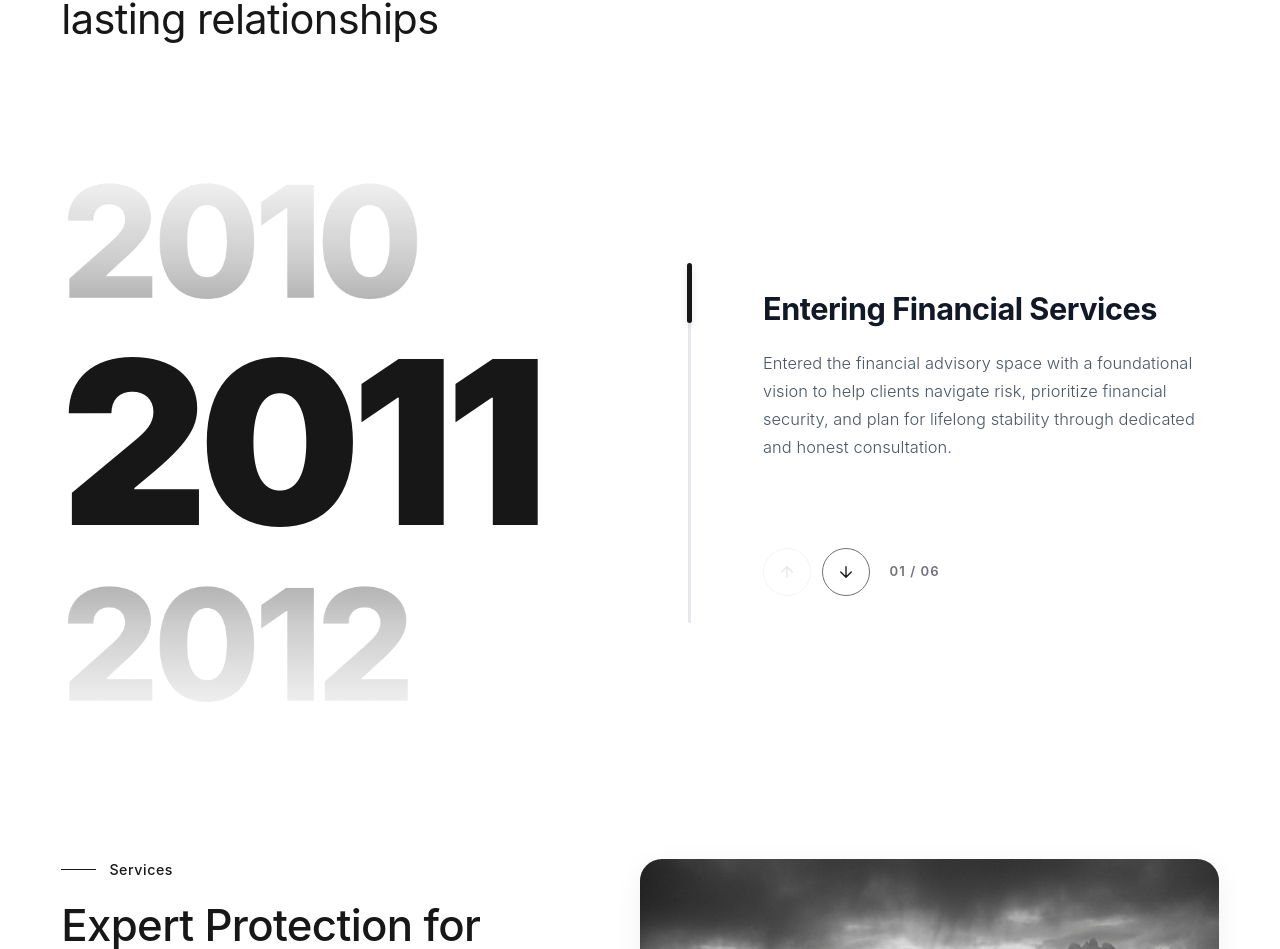
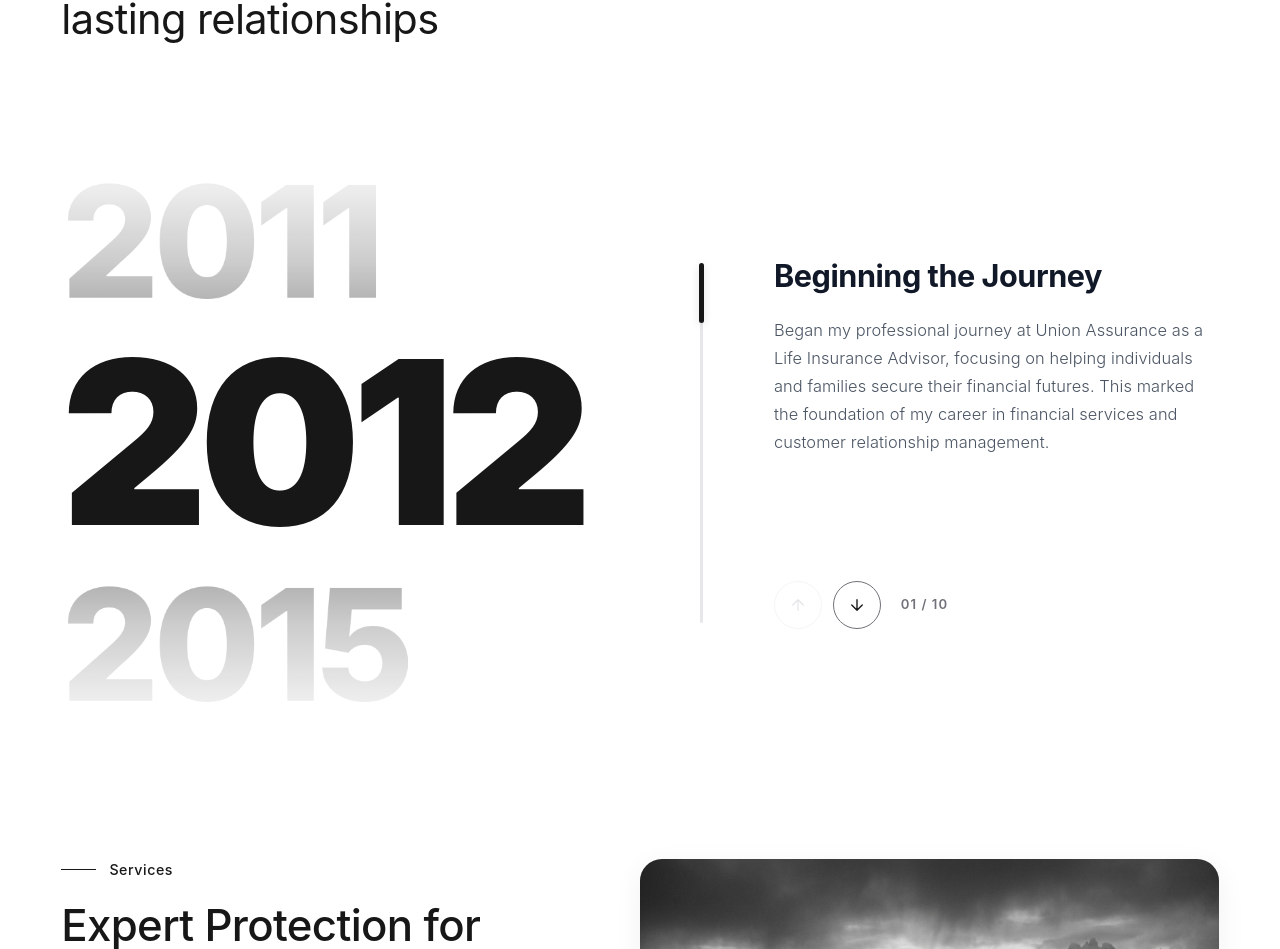
Before and after one commit to ChemyDigi/pk-web, a Next.js app: page /about in a window 1280 px wide. Shown: the part 2059-3008 px from the top of the page. Built offline with nearby package versions, Linux system fonts and the light colour scheme; a web font is replaced by a local one.

Commit message:
feat(about): update career journey timeline milestones from 2012 to 2026

```diff
--- a/components/about/AboutTimeline.tsx
+++ b/components/about/AboutTimeline.tsx
@@ -11,72 +11,99 @@ interface Milestone {
 
 const milestones: Milestone[] = [
   {
-    year: "2011",
-    title: "Entering Financial Services",
+    year: "2012",
+    title: "Beginning the Journey",
     description: (
       <>
-        Entered the financial advisory space with a foundational vision to help clients
-        navigate risk, prioritize financial security, and plan for lifelong stability through
-        dedicated and honest consultation.
-      </>
-    ),
-  },
-  {
-    year: "2012",
-    title: "The Journey Begins",
-    description: (
-      <>
-        Began the professional journey as a <strong>Life Insurance Advisor</strong>, helping
-        individuals and families understand the importance of financial protection. This role
-        created a strong foundation in client service, needs-based consultation, and building
-        relationships based on trust and responsibility.
+        Began my professional journey at Union Assurance as a Life Insurance Advisor, focusing on helping individuals and families secure their financial futures. This marked the foundation of my career in financial services and customer relationship management.
       </>
     ),
   },
   {
     year: "2015",
-    title: "Advisory Excellence & Growth",
+    title: "Advancing as a Financial Advisor",
     description: (
       <>
-        Broadened advisory scope into comprehensive wealth preservation, retirement planning,
-        and personalized family coverage, achieving top-tier advisory milestones and industry benchmarks.
+        Progressed into the role of Personal Financial Advisor, taking on greater responsibilities in financial consultation and client relationship management. This transition marked an important step in my professional development.
+      </>
+    ),
+  },
+  {
+    year: "2017",
+    title: "Achieving Platinum Recognition",
+    description: (
+      <>
+        Received the Platinum Award in the Advisor Category at the Union Assurance Annual Awards 2017. This recognition marked an important achievement in my advisory career, reflecting dedication and consistent professional performance.
       </>
     ),
   },
   {
     year: "2018",
-    title: "Leadership & Unit Development",
+    title: "Stepping into Leadership",
     description: (
       <>
-        Stepped into leadership, establishing and mentoring high-performing sales units with a
-        shared vision of ethical advice, continuous learning, and client dedication.
+        Advanced into the role of Senior Agency Development Manager, marking my transition towards leadership and agency development. This year also included participation in the 9th Marketing & Sales Forum of the Insurance Association of Sri Lanka.
       </>
     ),
   },
   {
-    year: "2021",
-    title: "Associate Regional Sales Manager",
+    year: "2019",
+    title: "Excellence in Business Development",
     description: (
       <>
-        Elevated to <strong>Associate Regional Sales Manager</strong>, expanding market reach,
-        fostering key affinity group partnerships, and driving regional organizational success.
+        Took on the role of Business Development Officer, expanding my responsibilities in business growth and agency performance. Earned the Silver Award and 1st Runner-Up recognition for Best Business Development Officer at the Union Assurance Annual Awards 2019.
+      </>
+    ),
+  },
+  {
+    year: "2020",
+    title: "Diamond Award & Leadership Growth",
+    description: (
+      <>
+        Progressed into the role of Assistant Sales Manager in April 2020, taking on greater leadership responsibilities. Received the prestigious Diamond Award in the Business Development Officer Category at the Annual Awards 2020, marking another significant career achievement.
+      </>
+    ),
+  },
+  {
+    year: "2023",
+    title: "Advancing to Sales Manager",
+    description: (
+      <>
+        Promoted to Sales Manager in January 2023, marking an important advancement in my leadership journey. Received the Silver Award in the Sales Manager Category at the Union Assurance Mid-Year Awards 2023.
+      </>
+    ),
+  },
+  {
+    year: "2024",
+    title: "Regional Leadership & Gold Recognition",
+    description: (
+      <>
+        Advanced to Associate Regional Sales Manager in July 2024, taking on broader leadership responsibilities. Earned the Gold Award at the Annual Awards 2024 and qualified for UA Premier Club membership across three consecutive quarters.
       </>
     ),
   },
   {
     year: "2025",
-    title: "Industry Recognition & MDRT Honors",
+    title: "MDRT Qualification & Leadership Excellence",
     description: (
       <>
-        Honored with the <strong>Platinum Award</strong>, <strong>Best Capacity Builder Winner Award</strong>,
-        and Best Leader Unit 1st Runner-Up at the Annual Awards 2025, alongside prestigious MDRT global recognition.
+        Achieved my first Million Dollar Round Table (MDRT) qualification, marking a major milestone in my financial services career. Also received the Platinum Award, Best Capacity Builder recognition, and 1st Runner-Up for Best Leader Unit at the Union Assurance Annual Awards 2025.
+      </>
+    ),
+  },
+  {
+    year: "2026",
+    title: "Regional Sales Manager & Continued Excellence",
+    description: (
+      <>
+        Stepped into the role of Regional Sales Manager in January 2026, marking a significant career milestone. Achieved my second consecutive MDRT qualification and received national recognition through the SLIM National Sales Awards Bronze Award, alongside 2nd Runner-Up recognition at the Union Assurance Leader Conference 2026.
       </>
     ),
   },
 ];
 
 export default function AboutTimeline() {
-  // Default to index 0 ("2011") for chronological start
+  // Default to index 0 ("2012") for chronological start
   const [activeIndex, setActiveIndex] = useState(0);
   const [touchStartY, setTouchStartY] = useState<number | null>(null);
 
@@ -142,14 +169,14 @@ export default function AboutTimeline() {
                   transform: `translate3d(0, calc(-${activeIndex} * var(--timeline-slot-h)), 0)`,
                 }}
               >
-                {/* Ghost Year 2010 (Visual context at top when 2011 is active) */}
+                {/* Ghost Year 2011 (Visual context at top when 2012 is active) */}
                 <div
                   className={`about-timeline-year-item ${
                     activeIndex === 0 ? "about-timeline-year-prev" : "about-timeline-year-past"
                   }`}
                   aria-hidden="true"
                 >
-                  <span className="about-timeline-year-text">2010</span>
+                  <span className="about-timeline-year-text">2011</span>
                 </div>
 
                 {milestones.map((m, idx) => {
@@ -178,6 +205,18 @@ export default function AboutTimeline() {
                     </div>
                   );
                 })}
+
+                {/* Ghost Year 2027 (Visual context at bottom when 2026 is active) */}
+                <div
+                  className={`about-timeline-year-item ${
+                    activeIndex === milestones.length - 1
+                      ? "about-timeline-year-next"
+                      : "about-timeline-year-future"
+                  }`}
+                  aria-hidden="true"
+                >
+                  <span className="about-timeline-year-text">2027</span>
+                </div>
               </div>
             </div>
           </div>
```
